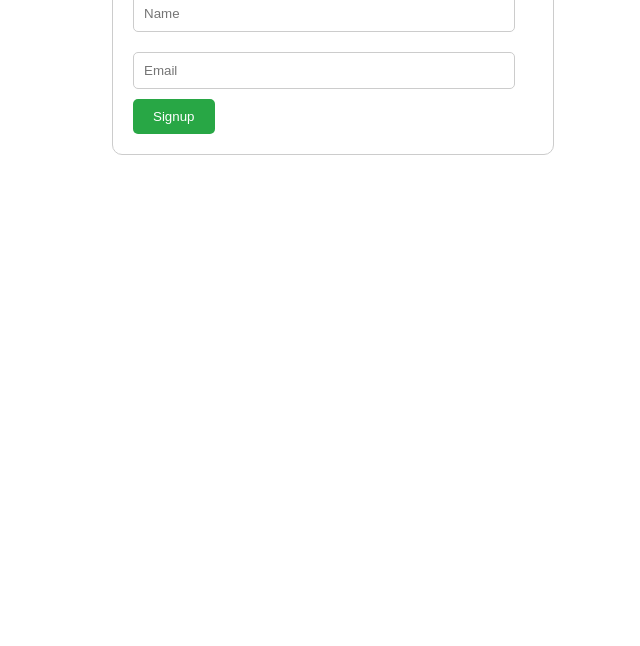
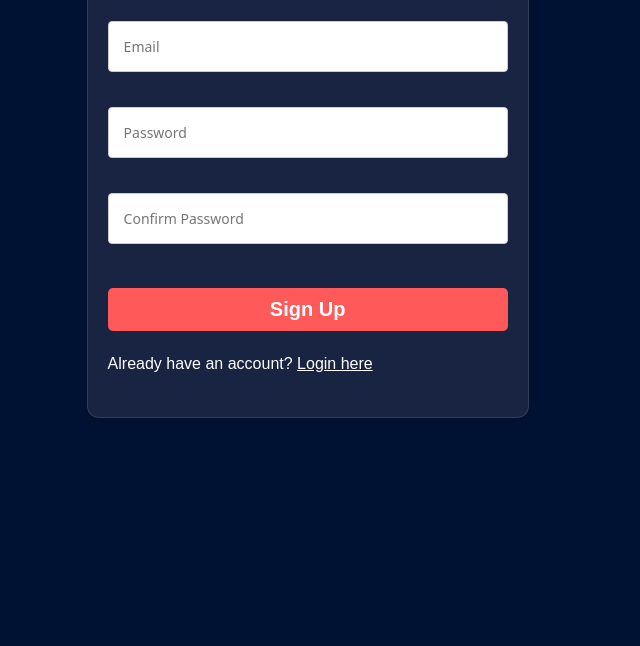
Before and after one commit to skandabharadwaj21/Assignment, a plain HTML site: page signup.html in a window 1280 px wide. Shown: the part 154-800 px from the top of the page, without its empty margins (307-947 px from the left). Drawn offline with nearby package versions, Linux system fonts and the light colour scheme.

Commit message:
Added new tasks and also updated previous once from html to node.js

```diff
--- /dev/null
+++ b/login.css
@@ -0,0 +1,95 @@
+body {
+    font-family: Arial, sans-serif;
+    margin: 0;
+    display: flex;
+    align-items: center;
+    justify-content: center;
+    height: 100vh;
+    background-color: #001233;
+}
+
+.container {
+   margin: auto;
+   margin-right: 38%;
+   margin-top: 80px;
+}
+
+.card {
+    width: 400px;
+    height: 415px;
+    position: relative;
+}
+
+.card-login {
+    position: absolute;
+    width: 100%;
+    height: 100%;
+    box-shadow: 0 4px 8px rgba(0, 0, 0, 0.1);
+    border-radius: 8px;
+    background-color: #fff;
+    padding: 20px;
+    backdrop-filter: blur(0px) saturate(50%);
+    -webkit-backdrop-filter: blur(0px) saturate(50%);
+    background-color: rgba(45, 57, 103, 0.47);
+    border-radius: 12px;
+    border: 1px solid rgba(255, 255, 255, 0.125);
+
+}
+
+.card-login h3{
+    text-align: center;
+    font-size: 25px;
+    margin-top: 15px;
+    font-family: Rubik;
+    color: #ffff;
+}
+
+form {
+    display: flex;
+    flex-direction: column;
+    margin-top: 10%;
+}
+
+input {
+    padding: 15px;
+    margin-bottom: 35px;
+    border: 1px solid #ccc;
+    border-radius: 4px;
+    font-size: 14px;
+    font-weight: 500;
+    outline: none;
+    font-family: system-ui, -apple-system, BlinkMacSystemFont, 'Segoe UI', Roboto, Oxygen, Ubuntu, Cantarell, 'Open Sans', 'Helvetica Neue', sans-serif;
+}
+
+#email{
+margin-top: 15px;
+
+}
+
+button {
+    padding: 10px;
+    background-color: #FF595A;
+    color: #ffffff;
+    border: none;
+    border-radius: 5px;
+    cursor: pointer;
+    font-size: 20px;
+    font-family: sans-serif;
+    font-weight: 600;
+}
+
+#login-btn{
+    margin-bottom: 20px;
+    margin-top: 60px;
+}
+
+button:hover {
+    background-color: #ff5959b2;
+}
+
+#forgot-password{
+    color: #ffff;
+    position: absolute;
+    right: 28px;
+    top: 275px;
+}
--- a/signup.html
+++ b/signup.html
@@ -3,53 +3,123 @@
 <head>
 <meta charset="UTF-8">
 <meta name="viewport" content="width=device-width, initial-scale=1.0">
-    <title>Signup Form</title>
+<title>Sign Up Form</title>
 <style>
-        /* Basic styling for the form */
     body {
         font-family: Arial, sans-serif;
-        }
-        .signup-form {
-            max-width: 400px;
-            margin: 50px auto;
-            padding: 20px;
-            border: 1px solid #ccc;
-            border-radius: 10px;
-        }
-        .signup-form input {
-            width: 90%;
-            padding: 10px;
-            margin: 10px 0;
-            border: 1px solid #ccc;
-            border-radius: 5px;
+        margin: 0;
+        display: flex;
+        align-items: center;
+        justify-content: center;
+        height: 100vh;
+        background-color: #001233;
     }
 
-        .signup-form input:focus{
-            outline-color: #28a745;
+    .container {
+       margin: auto;
+       margin-right: 38%;
+       margin-top: 80px;
     }
-        .signup-form button {
-            padding: 10px 20px;
-            background-color: #28a745;
-            color: #fff;
+
+    .card {
+        width: 400px;
+        height: 450px;
+        position: relative;
+    }
+
+    .card-signup {
+        position: absolute;
+        width: 100%;
+        height: 100%;
+        backface-visibility: hidden;
+        box-shadow: 0 4px 8px rgba(0, 0, 0, 0.1);
+        border-radius: 8px;
+        background-color: #fff;
+        padding: 20px;
+        backdrop-filter: blur(0px) saturate(50%);
+        -webkit-backdrop-filter: blur(0px) saturate(50%);
+        background-color: rgba(45, 57, 103, 0.47);
+        border-radius: 12px;
+        border: 1px solid rgba(255, 255, 255, 0.125);
+
+    }
+
+    .card-signup h3{
+        text-align: center;
+        font-size: 25px;
+        margin-top: 15px;
+        margin-top: 70px;
+        margin-bottom: 36px;
+        font-family: Rubik;
+        color: #ffff;
+    }
+
+    form {
+        display: flex;
+        flex-direction: column;
+        margin-top: -15%;
+    }
+
+    label {
+        margin-bottom: 5px;
+    }
+
+    input {
+        padding: 15px;
+        margin-bottom: 35px;
+        border: 1px solid #ccc;
+        border-radius: 4px;
+        font-size: 14px;
+        font-weight: 500;
+        outline: none;
+        font-family: system-ui, -apple-system, BlinkMacSystemFont, 'Segoe UI', Roboto, Oxygen, Ubuntu, Cantarell, 'Open Sans', 'Helvetica Neue', sans-serif;    }
+
+        #confirm-password{
+            margin-bottom: 14px;
+        }
+
+    button {
+        padding: 10px;
+        background-color: #FF595A;
+        color: #ffffff;
         border: none;
         border-radius: 5px;
         cursor: pointer;
+        font-size: 20px;
+        font-family: sans-serif;
+        font-weight: 600;
+    }
+
+    #signup-btn{
+        margin-top: 30px;
+    }
+
+    button:hover {
+        background-color: #ff5959b2;
+    }
+
+    #new-emai{
+        margin-top: 10px;
     }
 </style>
 </head>
 <body>
-    <div class="signup-form">
-        <h2>Signup Form</h2>
-        <form id="signupForm">
-            <input type="text" id="name" placeholder="Name" required>
-            <input type="email" id="email" placeholder="Email" required>
-            <button type="submit">Signup</button>
+<div class="container">
+    <div class="card-container">
+        <div class="card" id="login-card">
+            <div class="card-signup">
+
+                <form class="signup-form">
+                    <h3 id="signup-header">Sign Up</h3>
+                    <input type="email" id="new-email" placeholder="Email">
+                    <input type="password" id="new-password" placeholder="Password">
+                    <input type="password" id="confirm-password" placeholder="Confirm Password">
+                    <button type="button" id="signup-btn">Sign Up</button>
                 </form>
-        <div id="result"></div>
+                <p style="margin-top: 24px; color: #fff;">Already have an account? <a href="login.html" id="login-link" style="color: #fff;">Login here</a></p>
             </div>
-
-    <!-- Load Axios library from CDN -->
-    <script src="https://cdn.jsdelivr.net/npm/axios/dist/axios.min.js"></script>
-    <script src="signup.js"></script>
+        </div>
+    </div>
+</div>
 </body>
 </html>
--- a/signup.js
+++ /dev/null
@@ -1,30 +0,0 @@
-// Function to send a POST request to create a new user
-async function createUser(name, email) {
-    try {
-        const response = await axios.post('https://jsonplaceholder.typicode.com/users', {
-            name: name,
-            email: email
-        });
-        return response.data;
-    } catch (error) {
-        console.error('Error creating user:', error);
-        return null;
-    }
-}
-
-// Function to handle form submission
-document.getElementById('signupForm').addEventListener('submit', async function (event) {
-    event.preventDefault(); // Prevent the form from reloading the page
-
-    const name = document.getElementById('name').value;
-    const email = document.getElementById('email').value;
-    const resultDiv = document.getElementById('result');
-
-    const user = await createUser(name, email);
-
-    if (user) {
-        resultDiv.innerHTML = `<p>User created successfully! ID: ${user.id}</p>`;
-    } else {
-        resultDiv.innerHTML = `<p>Failed to create user.</p>`;
-    }
-});
```
Also changed, not shown: login.html (added, +27 -0 lines), optionalChain.js (added, +14 -0 lines), task-1.html (deleted, +0 -26 lines), task-1.js (added, +13 -0 lines), task-2.html (deleted, +0 -39 lines), task-2.js (added, +23 -0 lines), task-3.js (renamed from task-3.html, +3 -15 lines), task-4.js (renamed from task-4.html, +4 -15 lines), task-5.js (added, +31 -0 lines). Lines whose indentation alone changed are shown as unchanged.
